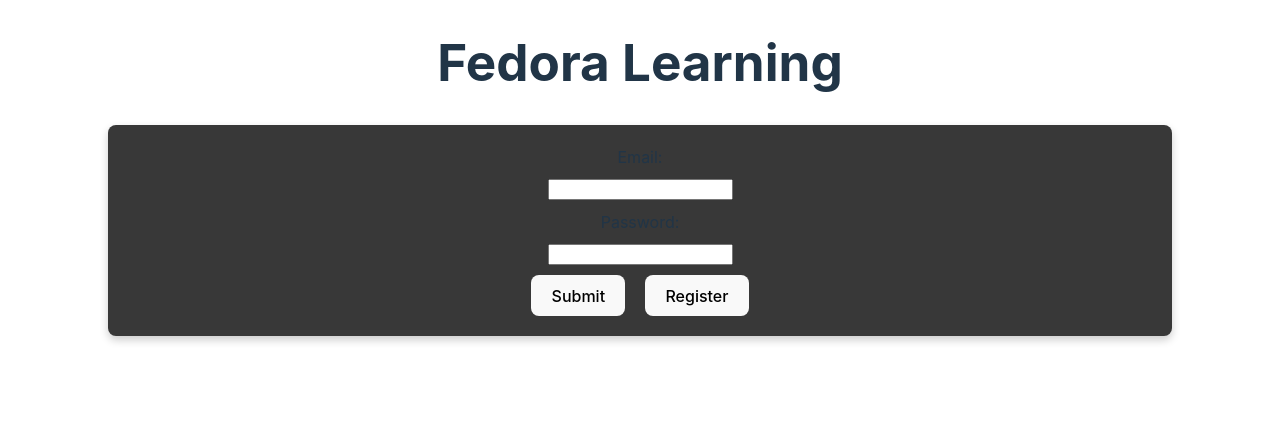
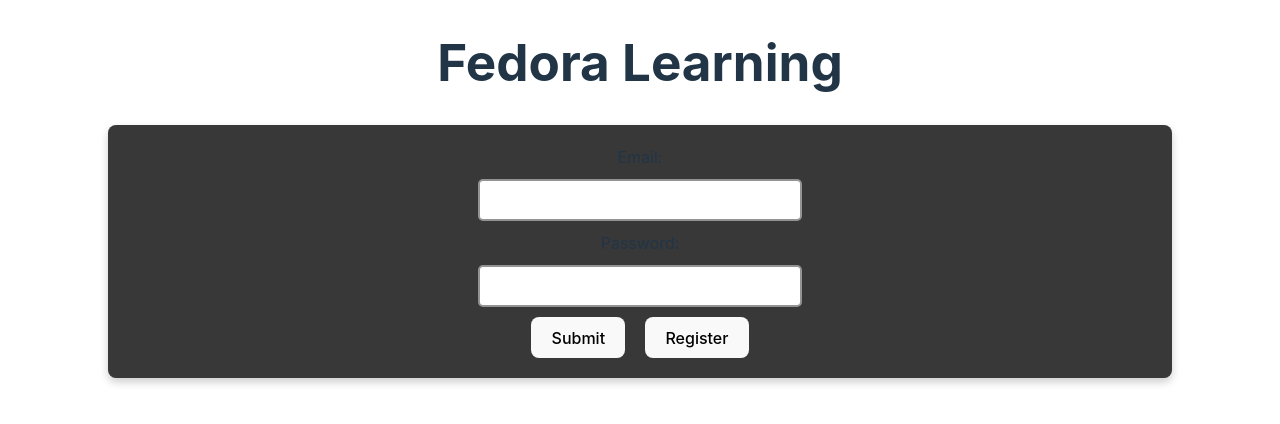
Before and after one commit to RobertHauta/seng513-202501-group-7, a React (Vite) app in the folder client/: page / in a window 1280 px wide. Shown: the top 424 px of the page. Built offline with nearby package versions, Linux system fonts and the light colour scheme.

Commit message:
styled input fields

```diff
--- a/client/src/index.css
+++ b/client/src/index.css
@@ -93,6 +93,20 @@ form{
 
 input, fieldset{
   margin: 10px 1em 10px 1em;
+}
+
+input {
+  width: 300px;
+  padding: 10px;
+  border: 2px solid #939393; /* Green border */
+  border-radius: 5px;
+  outline: none;
+  font-size: 16px;
+  transition: all 0.3s ease-in-out;
+}
+input:focus {
+  border-color: #646cff; /* Darker green */
+  box-shadow: 0px 0px 8px rgba(52, 46, 139, 0.5);
 }
 
 .classes{
```
